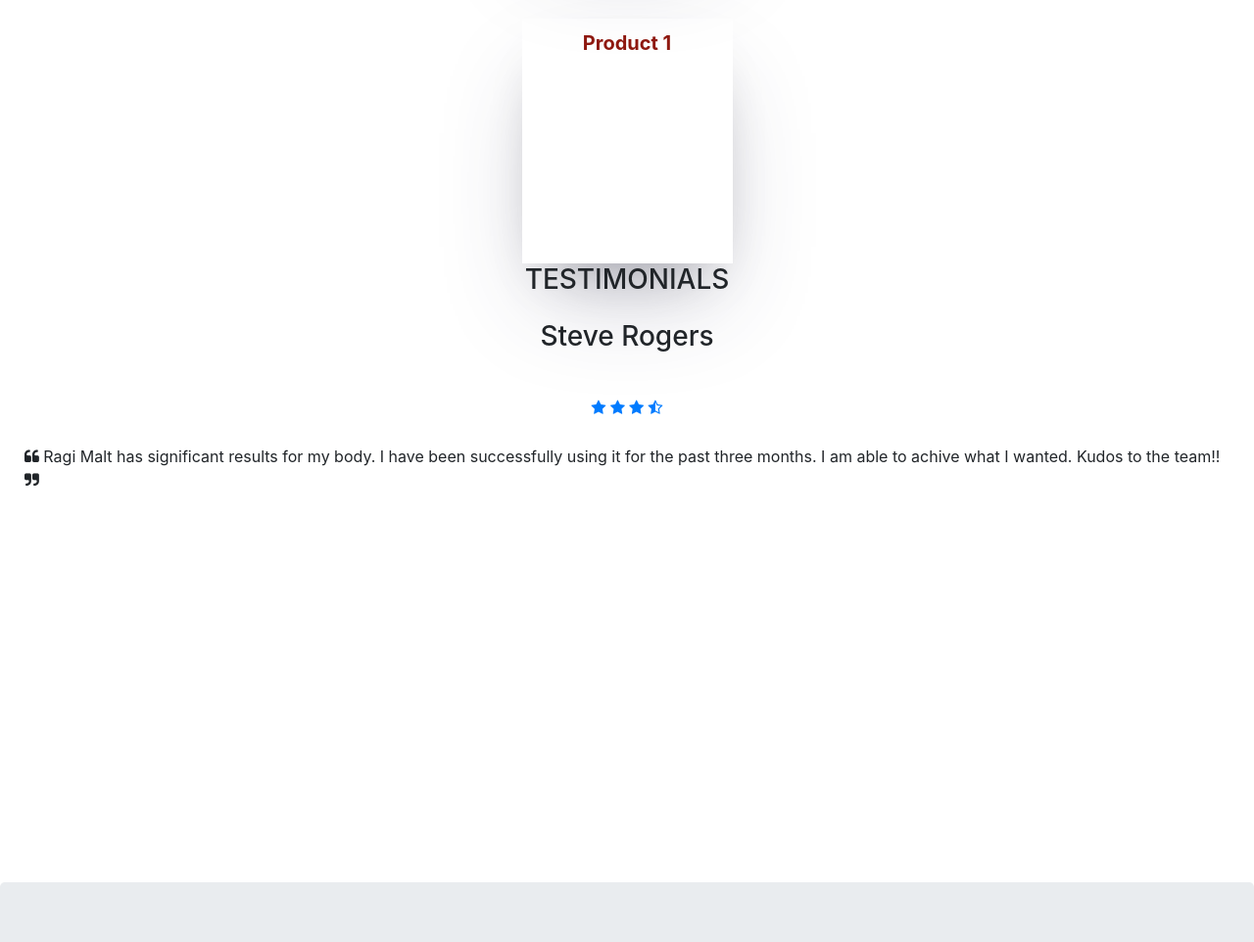
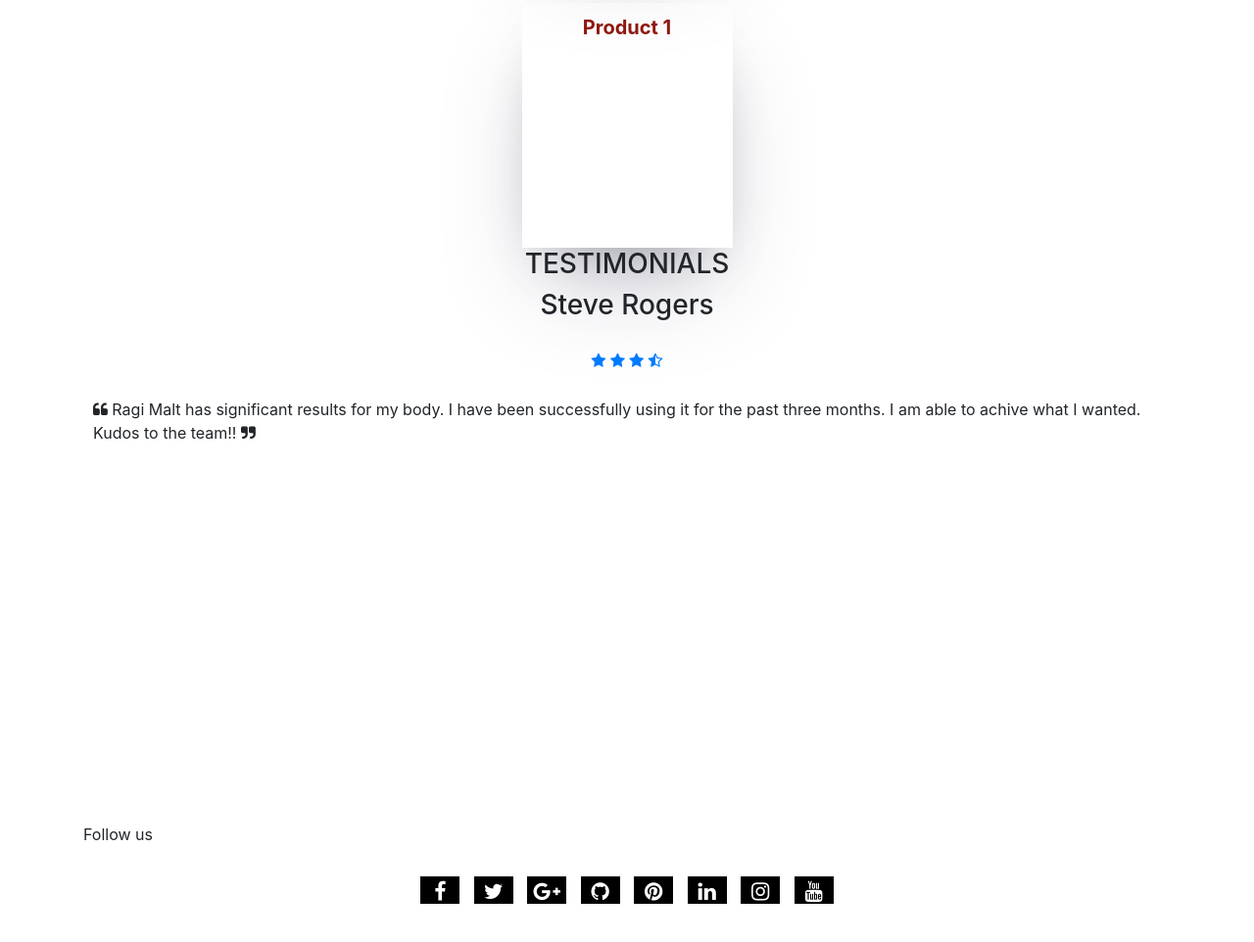
Before and after one commit to ChristopherSunith/shashank, a plain HTML site: page index.html in a window 1280 px wide. Shown: the part 1292-2254 px from the top of the page at 98% size. Drawn offline with nearby package versions, Linux system fonts and the light colour scheme; files whose address does not match are found by name.

Commit message:
removed all the classes on div except container and fluid, testing responsive state on mobile devices

```diff
--- a/index.html
+++ b/index.html
@@ -62,7 +62,7 @@
     <!-- //ab -->
     <!--/ab -->
 
-        <div class="container pb-lg-3">
+        <div class="container">
             <h3 class="tittle text-center">PRODUCT HEADING</h3>
         </div>
 
@@ -75,7 +75,7 @@
 
 <!--/testimonials-->
 
-        <div class="container pb-lg-3">
+        <div class="container">
             <h3 class="tittle text-center">TESTIMONIALS</h3>
         </div>
 
@@ -83,9 +83,9 @@
 
 
      <!--   <div class="container"> -->
-      <div class="container-fluid">
+      <div class="container">
 
-            <div class="container pb-lg-3">
+            <div class="container">
                 <h3 class="tittle text-center">Steve Rogers</h3>
             </div>
 
@@ -135,7 +135,7 @@
 </br>
 </br>
 
-<div class="jumbotron text-center copyrightp container-fluid" style="margin-bottom:0">
+<div class="container" style="margin-bottom:0">
   <p>Follow us</p>
 <div align="center" class="socialbtns">
 <ul>
```
